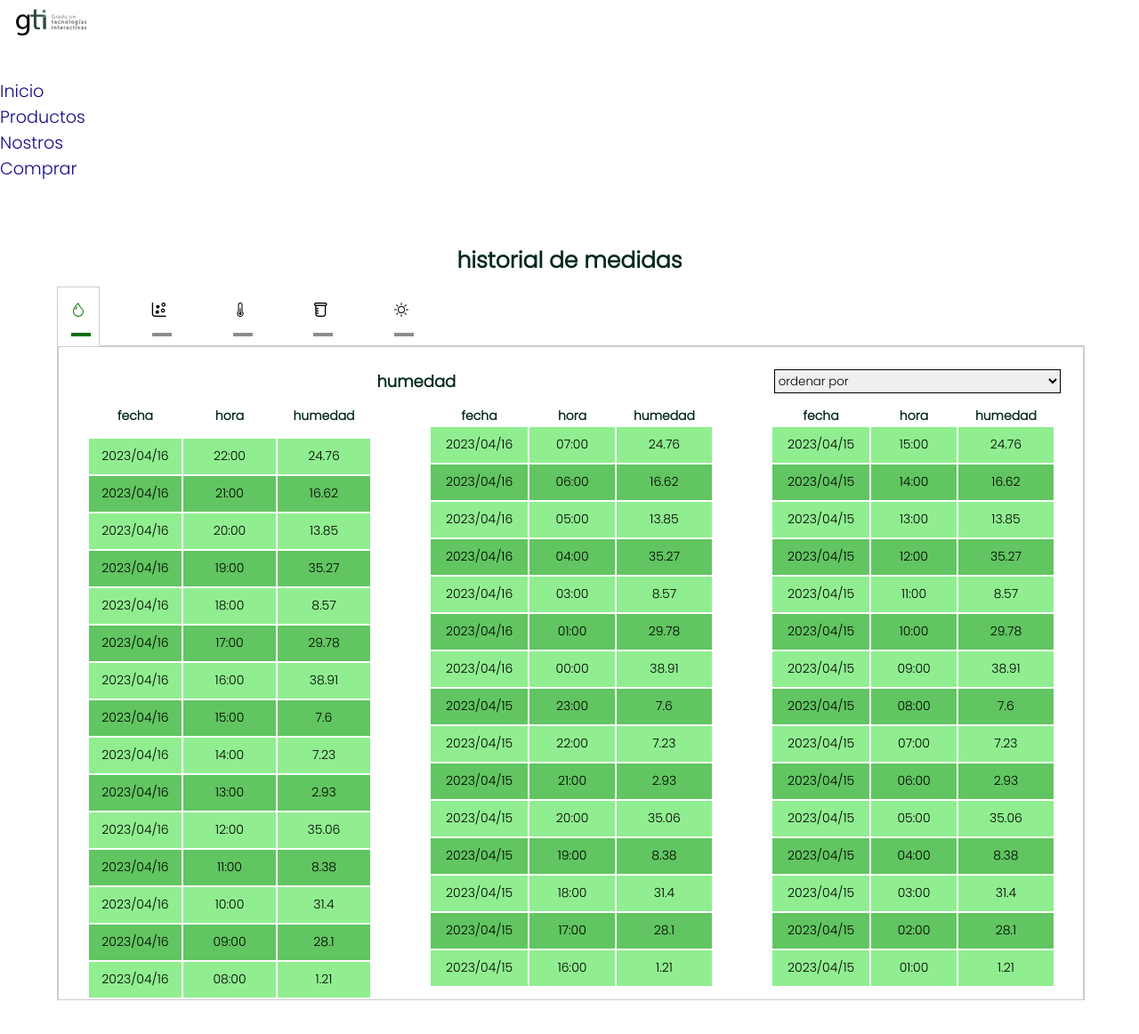
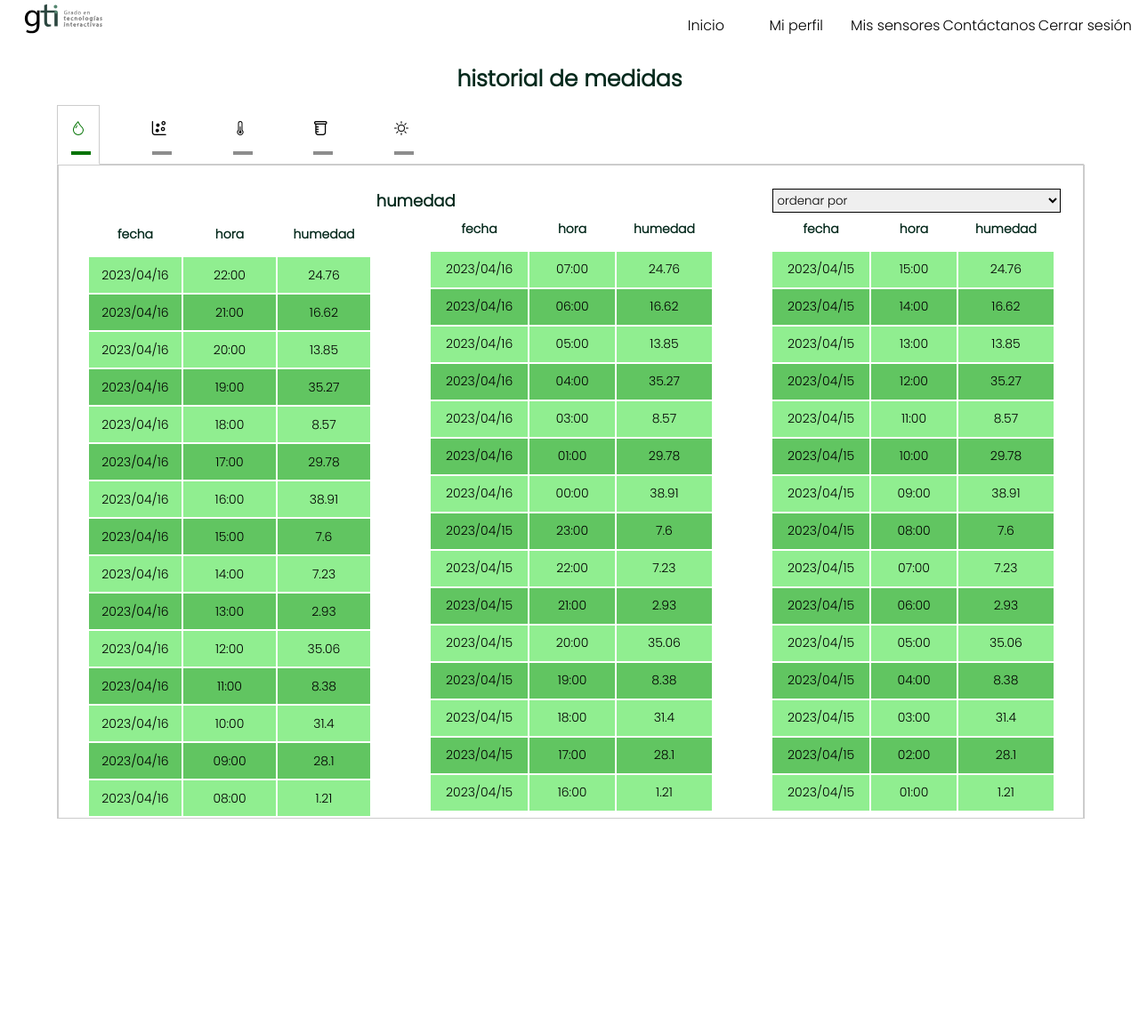
Before and after one commit to Hao12341/Proyecto2-Grupo09, a PHP site: page /html/historico.html in a window 1280 px wide. Shown: the whole page at 89% size. After the commit the page ends 920 px from the top, so only its background shows below. Run offline with PHP 8.4, Linux system fonts and the light colour scheme; some libraries are stand-ins or nearby versions.

Commit message:
mejoras de css

```diff
--- a/src/css/pagina_sensores.css
+++ b/src/css/pagina_sensores.css
@@ -24,8 +24,7 @@ canvas{
     display: flex;
     flex-direction: column;
     height: min-content;
-    min-height: 80vh;
-    width: 100%;
+    width: 100vw;
 }
 .medidas{
     text-align: center;
@@ -312,6 +311,9 @@ button{
     display: flex;
 
 }
+.historialhide{
+    display: none;
+}
 
 .tituloyselect select{
     margin-top: 2vw;
@@ -327,9 +329,7 @@ button{
     width: 70%;
 }
 
-.historialhide{
-    display: none;
-}
+
 .historial>tbody tr:nth-child(odd){
     background-color: lightgreen;
     margin: 0;
@@ -338,7 +338,9 @@ button{
     background-color: #61c561;
     margin: 0;
 }
-
+tfoot{
+    display: none;
+}
 @media (min-width: 1280px) {
     #loquenoesheader{
 
@@ -445,6 +447,9 @@ button{
         width: 10vw;
         height: 5vh;
     }
+    .historialhide h3{
+        margin-bottom: 1vw;
+    }
 
 
 
--- a/src/html/historico.html
+++ b/src/html/historico.html
@@ -7,44 +7,52 @@
   <title>historico</title>
 
   <link rel="stylesheet" href="../css/pagina_sensores.css">
-  <link rel="stylesheet" href="../css/header3.css">
+  <link rel="stylesheet" href="../css/header2.css">
   <link rel="stylesheet" href="../css/estilos.css">
   <link rel='stylesheet' href='https://cdn-uicons.flaticon.com/uicons-regular-rounded/css/uicons-regular-rounded.css'>
+  <script src="../js/elegir_tabla.js"></script>
 
 </head>
 <body>
-<nav class="navbar navbar-expand-lg navbar-light ">
-  <a class="navbar-brand" href="../index.html"> <img id="logo" src="../img/logo.svg" alt="Logo de la empresa"></a>
-  <button class="navbar-toggler" type="button" data-toggle="collapse" data-target="#navbarSupportedContent"
-          aria-controls="navbarSupportedContent" aria-expanded="false" aria-label="Toggle navigation">
-    <span class="navbar-toggler-icon"></span>
-  </button>
-
-  <div class="collapse navbar-collapse" id="navbarSupportedContent">
-    <ul class="navbar-nav ml-auto">
-
-      <li class="nav-item">
-        <a class="nav-link active" aria-current="page" href="../index.html"> Inicio</a>
-      </li>
-      <li class="nav-item">
-        <a class="nav-link" href="html/producto2.html">Productos</a>
-      </li>
-      <li class="nav-item">
-        <a class="nav-link" href="html/SobreNosotros.html">Nostros</a>
-      </li>
-      <li class="nav-item">
-        <a class="nav-link" href="html/contacto.html">Comprar</a>
-      </li>
+<header class="Encabezado" role="banner">
+  <!-- Esto es el encabezado que actuará de banner-->
+  <nav id="menu"><a id="Logo" href="../index.html"><img src="../img/logo.svg"
+                                                        alt="Logo de la empresa"></a>
+    <!-- Enlace a la página index.html, imagen de logo en la ruta especificada y alt = alternativa -->
+    <div id="contenedorContenedorDesktop">
+      <div id="separador"></div>
+      <div id="contenedorMenuDesktop">
+        <ul id="menuDesktop">
+          <li><a href="#Contacto">Inicio</a></li>
+          <li><a href="#Perfil">Mi perfil</a></li>
+          <li><a href="#Sensores">Mis sensores</a></li>
+          <li><a href="../html/contacto.html">Contáctanos</a></li>
+          <li><a href="#CerrarSesion">Cerrar sesión</a></li>
+        </ul>
+      </div>
+    </div>
+
+    <ul id="menuDesplegable">
+      <li><a href="#Contacto">Inicio</a></li>
+      <li><a href="#Perfil">Mi perfil</a></li>
+      <li><a href="#Sensores">Mis sensores</a></li>
+      <li><a href="../html/contacto.html">Contáctanos</a></li>
+      <li><a href="#CerrarSesion">Cerrar sesión</a></li>
     </ul>
 
-  </div>
-</nav>
-<script src="https://cdn.jsdelivr.net/npm/jquery@3.5.1/dist/jquery.slim.min.js"
-        integrity="sha384-DfXdz2htPH0lsSSs5nCTpuj/zy4C+OGpamoFVy38MVBnE+IbbVYUew+OrCXaRkfj"
-        crossorigin="anonymous"></script>
-<script src="https://cdn.jsdelivr.net/npm/bootstrap@4.6.2/dist/js/bootstrap.bundle.min.js"
-        integrity="sha384-Fy6S3B9q64WdZWQUiU+q4/2Lc9npb8tCaSX9FK7E8HnRr0Jz8D6OP9dO5Vg3Q9ct"
-        crossorigin="anonymous"></script>
+
+
+    <div id="iconosBanner">
+      <a id="Login" href="Login.html"><img id="iconoLogin" src="../img/perfilLogin.svg" alt="Perfil Log In"></a>
+      <div class="hamburguesa">
+        <div></div>
+        <div></div>
+        <div></div>
+      </div>
+    </div>
+  </nav>
+</header>
+<script src="../js/menu.js"></script>
 
 <div class="titulotablas" id="titulotablas">
   <h1 class="tabla">historial de medidas</h1>
@@ -174,7 +182,7 @@
           <th>
             <p>1 de 3</p>
           </th>
-          <td><button id="botonderechahum"><img src="../img/flecha_derecha.png" onclick="siguienteluz()"></button></td>
+          <td><button id="botonderechahum1"><img src="../img/flecha_derecha.png" onclick="siguientehum()"></button></td>
           </tfoot>
         </table>
         <table id="tablahumedad1" class="historialhide">
@@ -460,7 +468,7 @@
           <th>
             <p>1 de 3</p>
           </th>
-          <td><button id="botonderechasal"><img src="../img/flecha_derecha.png" onclick="siguienteluz()"></button></td>
+          <td><button id="botonderechasal"><img src="../img/flecha_derecha.png" onclick="siguientesal()"></button></td>
           </tfoot>
         </table>
         <table id="tablasal1" class="historialhide">
@@ -748,7 +756,7 @@
           <th>
             <p>1 de 3</p>
           </th>
-          <td><button id="botonderechatemp"><img src="../img/flecha_derecha.png" onclick="siguienteluz()"></button></td>
+          <td><button id="botonderechatemp"><img src="../img/flecha_derecha.png" onclick="siguientetemp()"></button></td>
           </tfoot>
         </table>
         <table id="tablatemp1"  class="historialhide">
@@ -1037,7 +1045,7 @@
           <th>
             <p>1 de 3</p>
           </th>
-          <td><button id="botonderechaph"><img src="../img/flecha_derecha.png" onclick="siguienteluz()"></button></td>
+          <td><button id="botonderechaph"><img src="../img/flecha_derecha.png" onclick="siguienteph()"></button></td>
           </tfoot>
         </table>
         <table id="tablapH1" class="historialhide">
```
